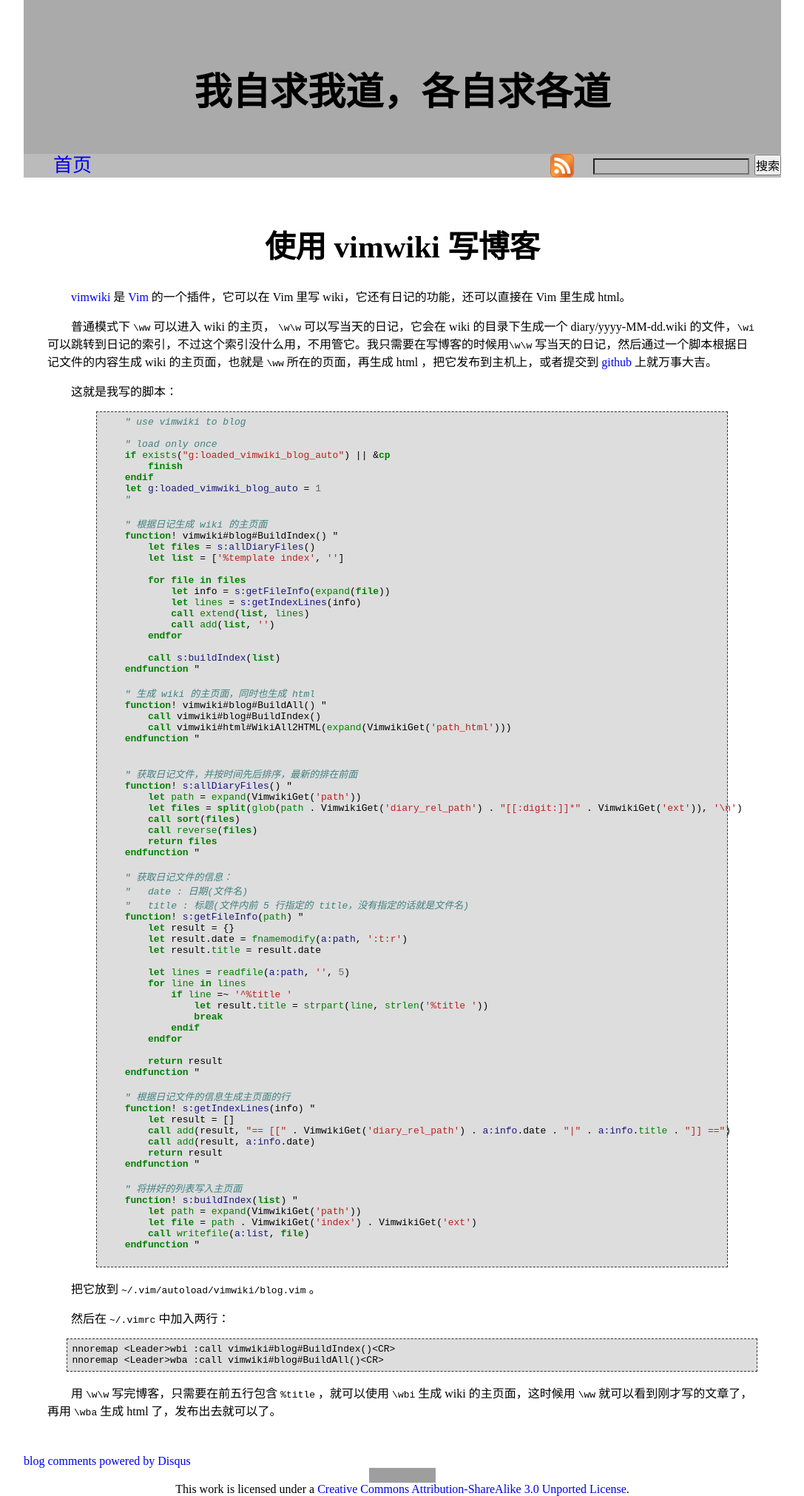
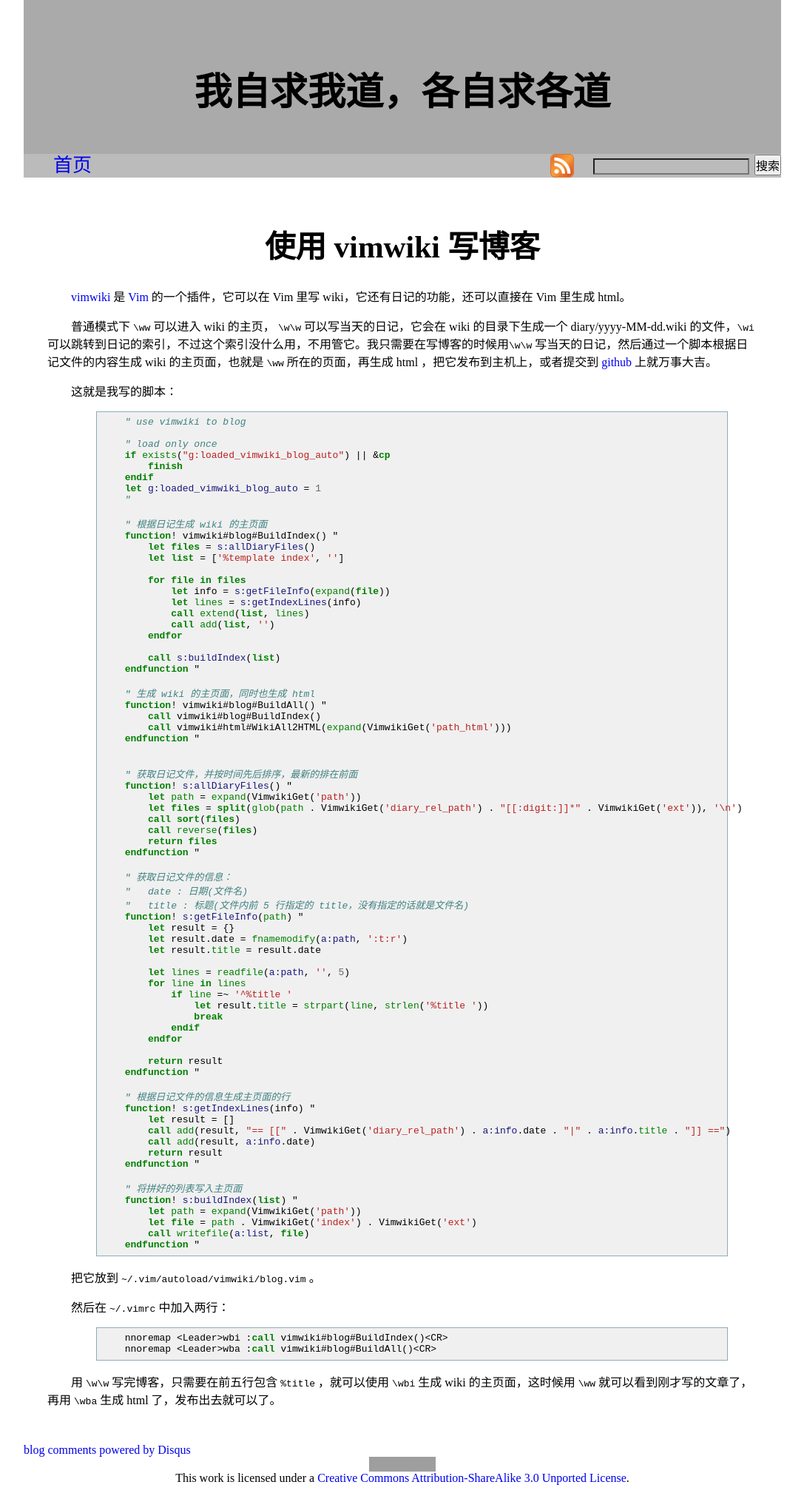
Before and after one commit to leiqin/leiqin.github.io, a Jekyll site: the page built from _posts/2012-04-22-使用vimwiki写博客.markdown, in a window 1280 px wide. Shown: the whole page at 74% size, without its empty margins (96-1183 px from the left). Built offline with Jekyll 4.4.1, drawn with Linux system fonts in a browser that asks for light colours; comment, search, counter and statistics services are not loaded; grey boxes are pictures that could not be loaded.

Commit message:
修改代码块的 css

```diff
--- a/_layouts/index.html
+++ b/_layouts/index.html
@@ -22,7 +22,7 @@
             <div id="content">
 			{{ content }}
             </div>
+            {% include copyright.html %}
         </div>
-        {% include copyright.html %}
 	</body>
 </html>
--- a/_layouts/post.html
+++ b/_layouts/post.html
@@ -24,7 +24,7 @@
                 {{ content }}
             </div>
             {% include disqus.html %}
+            {% include copyright.html %}
         </div>
-        {% include copyright.html %}
 	</body>
 </html>
--- a/_posts/2012-04-22-使用vimwiki写博客.markdown
+++ b/_posts/2012-04-22-使用vimwiki写博客.markdown
@@ -82,14 +82,14 @@ title: 使用 vimwiki 写博客
         let path = expand(VimwikiGet('path'))
         let file = path . VimwikiGet('index') . VimwikiGet('ext')
         call writefile(a:list, file)
-    endfunction "
-    {% endhighlight %}
+    endfunction " {% endhighlight %}
 
 把它放到 `~/.vim/autoload/vimwiki/blog.vim` 。
 
 然后在 `~/.vimrc` 中加入两行：
 
+    {% highlight vim %}
     nnoremap <Leader>wbi :call vimwiki#blog#BuildIndex()<CR>
-    nnoremap <Leader>wba :call vimwiki#blog#BuildAll()<CR>
+    nnoremap <Leader>wba :call vimwiki#blog#BuildAll()<CR> {% endhighlight %}
 
 用 `\w\w` 写完博客，只需要在前五行包含 `%title` ，就可以使用 `\wbi` 生成 wiki 的主页面，这时候用 `\ww` 就可以看到刚才写的文章了，再用 `\wba` 生成 html 了，发布出去就可以了。
--- a/_posts/2012-08-18-使用exim发邮件.markdown
+++ b/_posts/2012-08-18-使用exim发邮件.markdown
@@ -6,6 +6,7 @@ title: 使用 exim 发邮件
 我本来使用的是 mutt + fetchmail + msmtp 在本地收发邮件，后来发现 debian 已经安装了  exim 来处理本地邮件，于是就想是不是可以用 exim 来代替 msmtp ，经过一番折腾后，已经 OK 了，其实很简单，真的很简单。
 
 首先：
+
     sudo dpkg-reconfigure exim4-config
 
 会出现如下选项：
--- a/css/default.css
+++ b/css/default.css
@@ -10,10 +10,12 @@ h5 {font-size: 130%; color: #989898;}
 h6 {font-size: 120%; color: #9c9c9c;}
 
 pre {
-    border: 1px dashed #333333;
-    background: #dddddd;
+    padding: 0.5em;
+    border: 1px solid #8cacbb;
+    color: Black;
+    background-color: #f0f0f0;
+    font-family: monospace;
     margin-left: 2em;
-    padding: 0.5em;
 }
 
 .right { float: right; }
```
